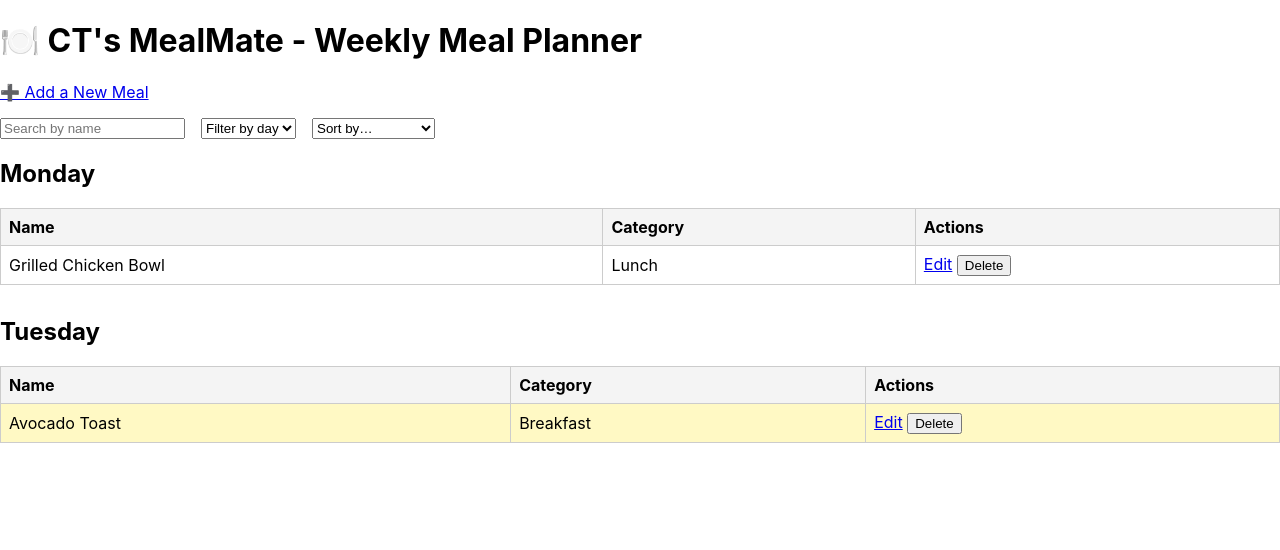
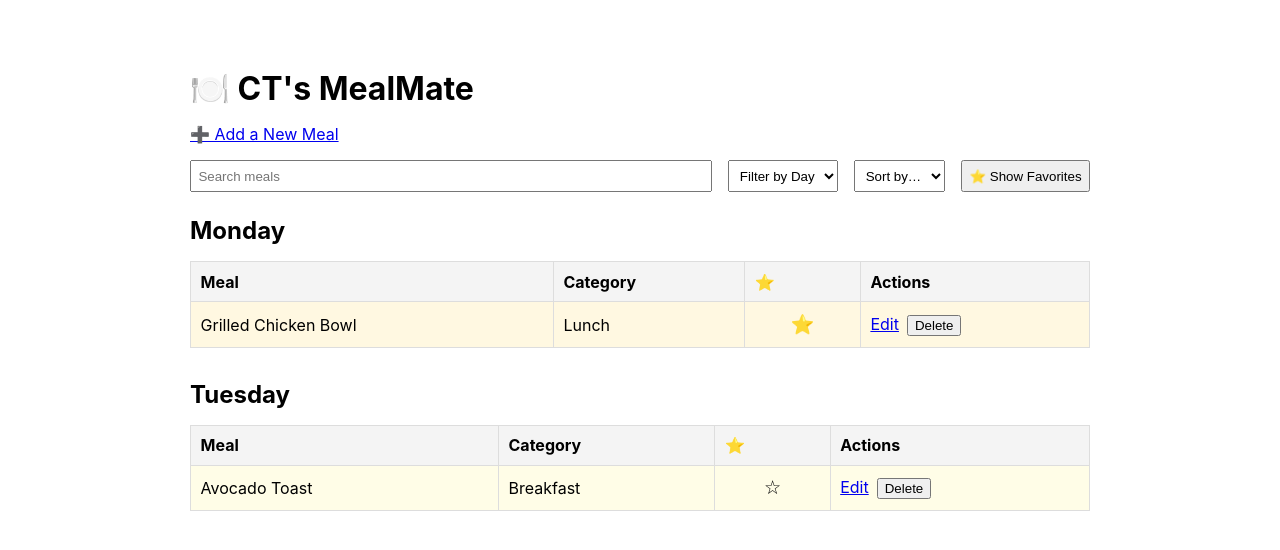
Before and after one commit to chelcietjoeng-atri/React_Training, a React (Create React App) app in the folder ct_mealmate/: page / in a window 1280 px wide. Shown: the top 550 px of the page. Built offline with nearby package versions, Linux system fonts and the light colour scheme.

Commit message:
fix(training): React Demo
Fix Favorite Meals Toggle & View [ICTRAINING-2063]

```diff
--- a/ct_mealmate/src/context/MealsContext.js
+++ b/ct_mealmate/src/context/MealsContext.js
@@ -25,8 +25,16 @@ export function MealsProvider({ children }) {
     setMeals((prev) => prev.filter((meal) => meal.id !== id));
   };
 
+  const toggleFavorite = (id) => {
+    setMeals((prevMeals) =>
+      prevMeals.map((meal) =>
+        meal.id === id ? { ...meal, favorite: !meal.favorite } : meal
+      )
+    );
+  };
+
   return (
-    <MealsContext.Provider value={{ meals, addMeal, updateMeal, deleteMeal }}>
+    <MealsContext.Provider value={{ meals, addMeal, updateMeal, deleteMeal, toggleFavorite,}}>
       {children}
     </MealsContext.Provider>
   );
--- a/ct_mealmate/src/pages/HomePage.js
+++ b/ct_mealmate/src/pages/HomePage.js
@@ -5,38 +5,33 @@ import React, { useState } from 'react';
 import { Link } from 'react-router-dom';
 import { useMeals } from '../context/MealsContext';
 
-// Utility to group meals by day
-const groupByDay = (meals) => {
-  return meals.reduce((acc, meal) => {
+// Group meals by day
+const groupByDay = (meals) =>
+  meals.reduce((acc, meal) => {
     acc[meal.day] = acc[meal.day] || [];
     acc[meal.day].push(meal);
     return acc;
   }, {});
-};
 
-// Get today's weekday name
+// Get today’s weekday
 const getToday = () => {
-  const days = [
-    'Sunday', 'Monday', 'Tuesday', 'Wednesday',
-    'Thursday', 'Friday', 'Saturday'
-  ];
+  const days = ['Sunday', 'Monday', 'Tuesday', 'Wednesday', 'Thursday', 'Friday', 'Saturday'];
   return days[new Date().getDay()];
 };
 
 function HomePage() {
-  const { meals, deleteMeal } = useMeals();
+  const { meals, deleteMeal, toggleFavorite } = useMeals();
   const [searchTerm, setSearchTerm] = useState('');
   const [filterDay, setFilterDay] = useState('');
   const [sortField, setSortField] = useState('');
+  const [showFavoritesOnly, setShowFavoritesOnly] = useState(false);
 
   const today = getToday();
 
-  // Filter, search, and sort
   const filteredMeals = meals
-    .filter((meal) =>
-      meal.name.toLowerCase().includes(searchTerm.toLowerCase())
-    )
+    .filter((meal) => meal.name.toLowerCase().includes(searchTerm.toLowerCase()))
     .filter((meal) => (filterDay ? meal.day === filterDay : true))
+    .filter((meal) => (showFavoritesOnly ? meal.favorite : true))
     .sort((a, b) => {
       if (sortField === 'day') return a.day.localeCompare(b.day);
       if (sortField === 'category') return a.category.localeCompare(b.category);
@@ -46,48 +41,50 @@ function HomePage() {
   const groupedMeals = groupByDay(filteredMeals);
 
   return (
-    <div className="container">
-      <h1>🍽️ CT's MealMate - Weekly Meal Planner</h1>
+    <div style={{ maxWidth: '900px', margin: '2rem auto', padding: '1rem' }}>
+      <h1 style={{ fontSize: '2rem', marginBottom: '1rem' }}>🍽️ CT's MealMate</h1>
 
       <div style={{ marginBottom: '1rem' }}>
-        <Link to="/add-meal">➕ Add a New Meal</Link>
+        <Link to="/add-meal" style={{ fontSize: '1rem' }}>➕ Add a New Meal</Link>
       </div>
 
-      <div style={{ display: 'flex', gap: '1rem', marginBottom: '1rem' }}>
+      <div style={{ display: 'flex', flexWrap: 'wrap', gap: '1rem', marginBottom: '1.5rem' }}>
         <input
           type="text"
-          placeholder="Search by name"
+          placeholder="Search meals"
           value={searchTerm}
           onChange={(e) => setSearchTerm(e.target.value)}
+          style={{ padding: '0.4rem', flexGrow: 1 }}
         />
 
-        <select value={filterDay} onChange={(e) => setFilterDay(e.target.value)}>
-          <option value="">Filter by day</option>
-          <option value="Monday">Monday</option>
-          <option value="Tuesday">Tuesday</option>
-          <option value="Wednesday">Wednesday</option>
-          <option value="Thursday">Thursday</option>
-          <option value="Friday">Friday</option>
-          <option value="Saturday">Saturday</option>
-          <option value="Sunday">Sunday</option>
+        <select value={filterDay} onChange={(e) => setFilterDay(e.target.value)} style={{ padding: '0.4rem' }}>
+          <option value="">Filter by Day</option>
+          {['Monday','Tuesday','Wednesday','Thursday','Friday','Saturday','Sunday'].map(day => (
+            <option key={day}>{day}</option>
+          ))}
         </select>
 
-        <select value={sortField} onChange={(e) => setSortField(e.target.value)}>
+        <select value={sortField} onChange={(e) => setSortField(e.target.value)} style={{ padding: '0.4rem' }}>
           <option value="">Sort by…</option>
-          <option value="day">Sort by Day</option>
-          <option value="category">Sort by Category</option>
+          <option value="day">Day</option>
+          <option value="category">Category</option>
         </select>
+
+        <button onClick={() => setShowFavoritesOnly((prev) => !prev)} style={{ padding: '0.4rem' }}>
+          {showFavoritesOnly ? 'Show All Meals' : '⭐ Show Favorites'}
+        </button>
       </div>
 
       {Object.keys(groupedMeals).map((day) => (
         <div key={day} style={{ marginBottom: '2rem' }}>
-          <h2>{day}</h2>
-          <table style={{ width: '100%', borderCollapse: 'collapse' }}>
-            <thead>
+          <h2 style={{ marginBottom: '0.5rem' }}>{day}</h2>
+          <table style={{ width: '100%', borderCollapse: 'collapse', border: '1px solid #ddd' }}>
+            <thead style={{ backgroundColor: '#f0f0f0' }}>
               <tr>
-                <th style={{ border: '1px solid #ccc', padding: '0.5rem' }}>Name</th>
-                <th style={{ border: '1px solid #ccc', padding: '0.5rem' }}>Category</th>
-                <th style={{ border: '1px solid #ccc', padding: '0.5rem' }}>Actions</th>
+                <th style={thStyle}>Meal</th>
+                <th style={thStyle}>Category</th>
+                <th style={thStyle}>⭐</th>
+                <th style={thStyle}>Actions</th>
               </tr>
             </thead>
             <tbody>
@@ -95,13 +92,27 @@ function HomePage() {
                 <tr
                   key={meal.id}
                   style={{
-                    backgroundColor: meal.day === today ? '#fff9c4' : 'transparent'
+                    backgroundColor: meal.day === today ? '#fffde7' : meal.favorite ? '#fff8e1' : 'white'
                   }}
                 >
-                  <td style={{ border: '1px solid #ccc', padding: '0.5rem' }}>{meal.name}</td>
-                  <td style={{ border: '1px solid #ccc', padding: '0.5rem' }}>{meal.category}</td>
-                  <td style={{ border: '1px solid #ccc', padding: '0.5rem' }}>
-                    <Link to={`/edit-meal/${meal.id}`}>Edit</Link>{' '}
+                  <td style={tdStyle}>{meal.name}</td>
+                  <td style={tdStyle}>{meal.category}</td>
+                  <td style={{ ...tdStyle, textAlign: 'center' }}>
+                    <button
+                      onClick={() => toggleFavorite(meal.id)}
+                      style={{
+                        background: 'none',
+                        border: 'none',
+                        cursor: 'pointer',
+                        fontSize: '1.2rem'
+                      }}
+                      title={meal.favorite ? 'Unmark Favorite' : 'Mark Favorite'}
+                    >
+                      {meal.favorite ? '⭐' : '☆'}
+                    </button>
+                  </td>
+                  <td style={tdStyle}>
+                    <Link to={`/edit-meal/${meal.id}`} style={{ marginRight: '0.5rem' }}>Edit</Link>
                     <button onClick={() => deleteMeal(meal.id)}>Delete</button>
                   </td>
                 </tr>
@@ -114,4 +125,15 @@ function HomePage() {
   );
 }
 
+const thStyle = {
+  padding: '0.6rem',
+  border: '1px solid #ddd',
+  textAlign: 'left'
+};
+
+const tdStyle = {
+  padding: '0.6rem',
+  border: '1px solid #ddd'
+};
+
 export default HomePage;
```
